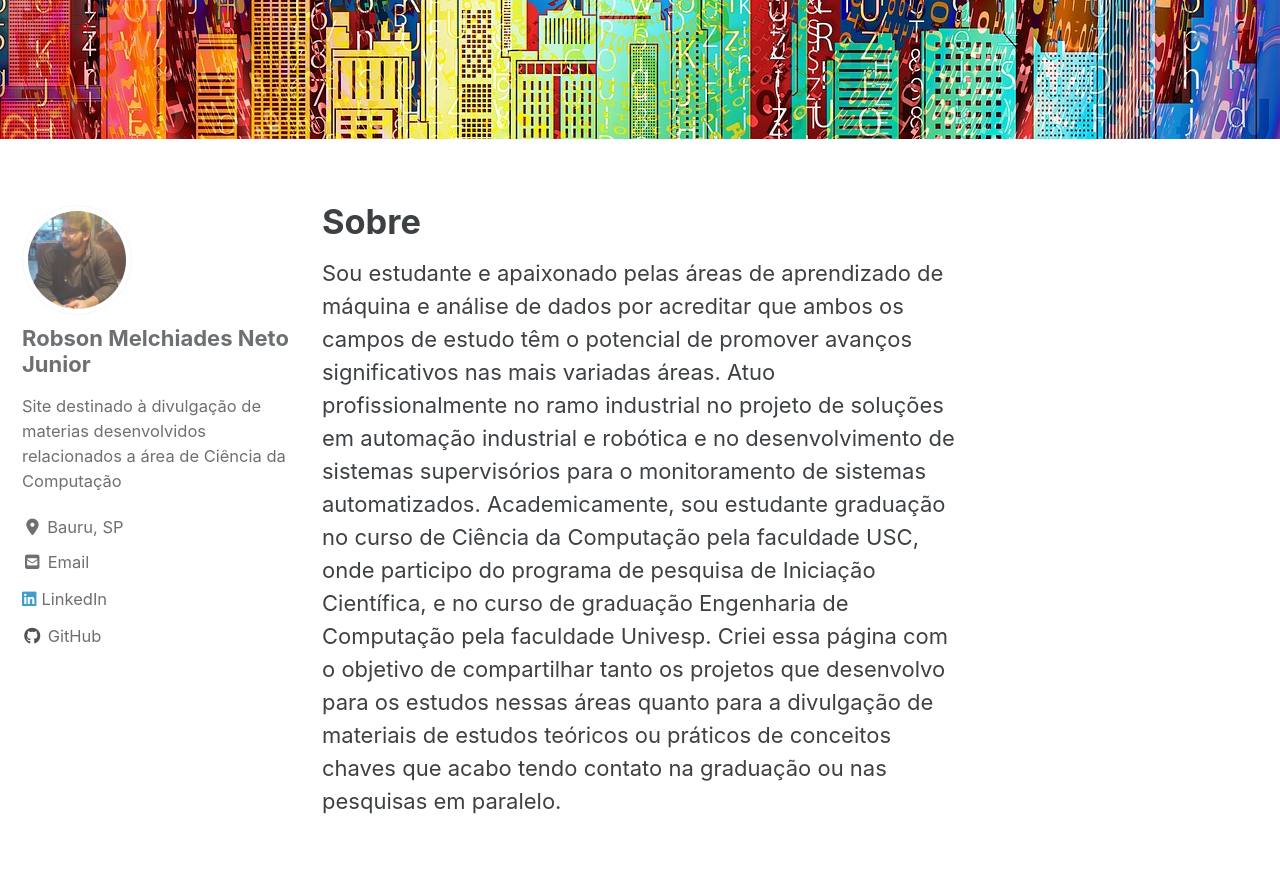
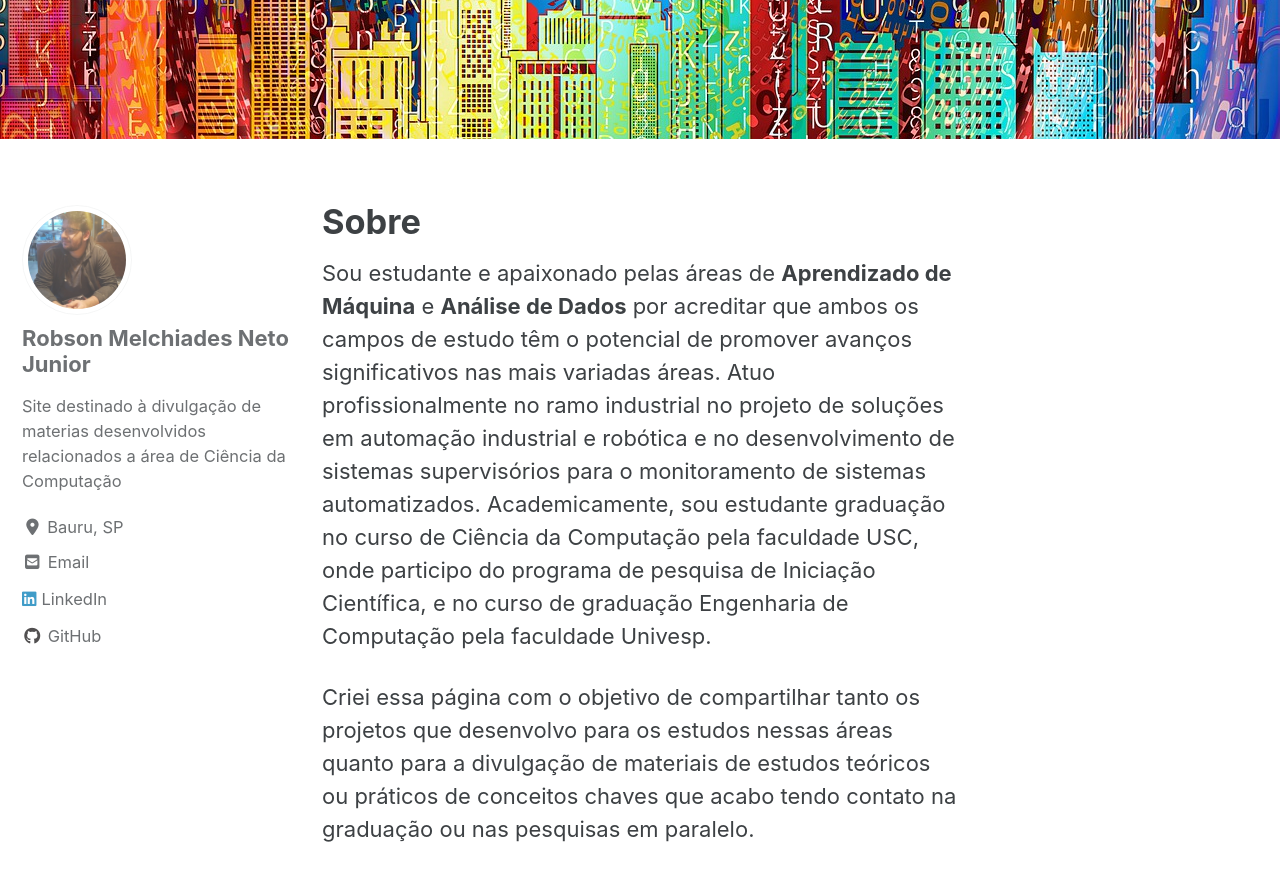
Before and after one commit to Robmelchiades/robmelchiades.github.io, a Jekyll site: the page built from _pages/sobre.md, in a window 1280 px wide and 900 px high, scrolled down 350 px. Shown: the top 881 px of the window. Built offline with Jekyll 4.4.1, drawn with Linux system fonts in a browser that asks for light colours; cached includes are drawn as plain includes; nearby versions of some CDN libraries.

```diff
--- a/_pages/sobre.md
+++ b/_pages/sobre.md
@@ -6,5 +6,6 @@ header:
   image: "/images/header_logo_01.jpg"
 ---
 
-Sou estudante e apaixonado pelas áreas de aprendizado de máquina e análise de dados por acreditar que ambos os campos de estudo têm o potencial de promover avanços significativos nas mais variadas áreas. Atuo profissionalmente no ramo industrial no projeto de soluções em automação industrial e robótica e no  desenvolvimento de sistemas supervisórios para o monitoramento de sistemas automatizados. Academicamente,  sou estudante graduação no curso de Ciência da Computação pela faculdade USC, onde participo do programa de pesquisa de Iniciação Científica, e no curso de graduação Engenharia de Computação pela faculdade Univesp.
+Sou estudante e apaixonado pelas áreas de **Aprendizado de Máquina** e **Análise de Dados** por acreditar que ambos os campos de estudo têm o potencial de promover avanços significativos nas mais variadas áreas. Atuo profissionalmente no ramo industrial no projeto de soluções em automação industrial e robótica e no  desenvolvimento de sistemas supervisórios para o monitoramento de sistemas automatizados. Academicamente,  sou estudante graduação no curso de Ciência da Computação pela faculdade USC, onde participo do programa de pesquisa de Iniciação Científica, e no curso de graduação Engenharia de Computação pela faculdade Univesp.
+
 Criei essa página com o objetivo de compartilhar tanto os projetos que desenvolvo para os estudos nessas áreas quanto para a divulgação de materiais de estudos teóricos ou práticos de conceitos chaves que acabo tendo contato na graduação ou nas pesquisas em paralelo.
```
